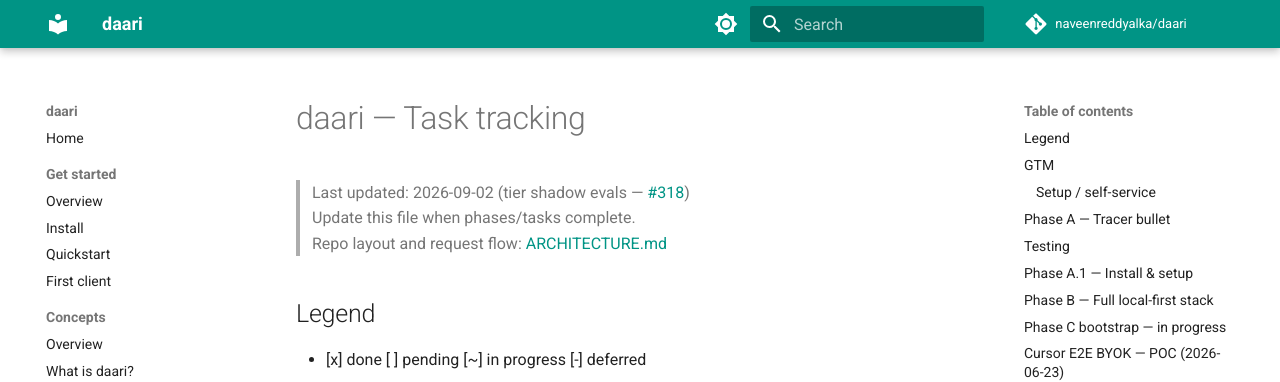
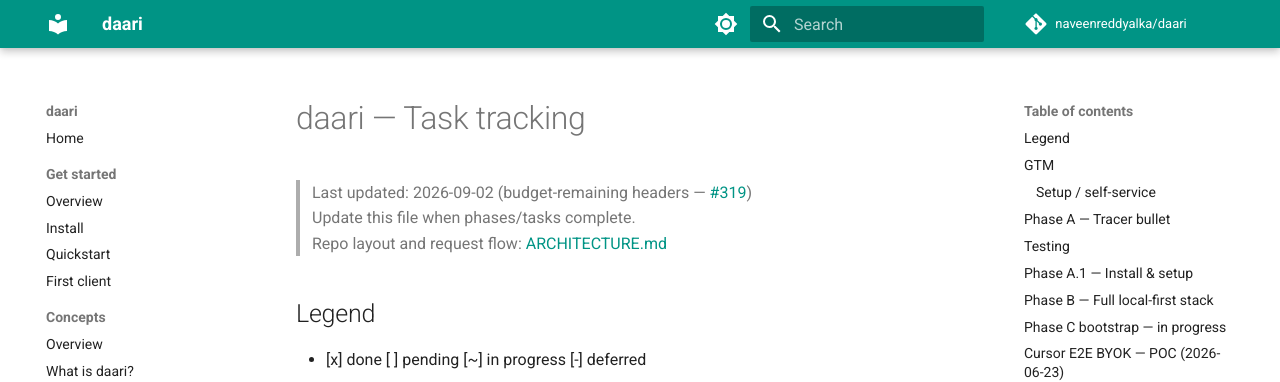
Before and after one commit to naveenreddyalka/daari, an MkDocs documentation site: the page built from docs/TRACKING.md, in a window 1280 px wide and 900 px high. Shown: the top 382 px of the window. Built offline with MkDocs 1.6.1 and Material for MkDocs 9.7.7, drawn with Linux system fonts in a browser that asks for light colours; comment, search, counter and statistics services are not loaded; some of the changed text lies outside the part shown.

Commit message:
docs(tracking): refresh header and test count for #319

```diff
--- a/docs/TRACKING.md
+++ b/docs/TRACKING.md
@@ -1,6 +1,6 @@
 # daari — Task tracking
 
-> Last updated: 2026-09-02 (tier shadow evals — [#318](https://github.com/naveenreddyalka/daari/issues/318))
+> Last updated: 2026-09-02 (budget-remaining headers — [#319](https://github.com/naveenreddyalka/daari/issues/319))
 > Update this file when phases/tasks complete.
 > Repo layout and request flow: [ARCHITECTURE.md](ARCHITECTURE.md)
 
```
Also changed, not shown: other parts of docs/TRACKING.md (+1 -1 lines).
